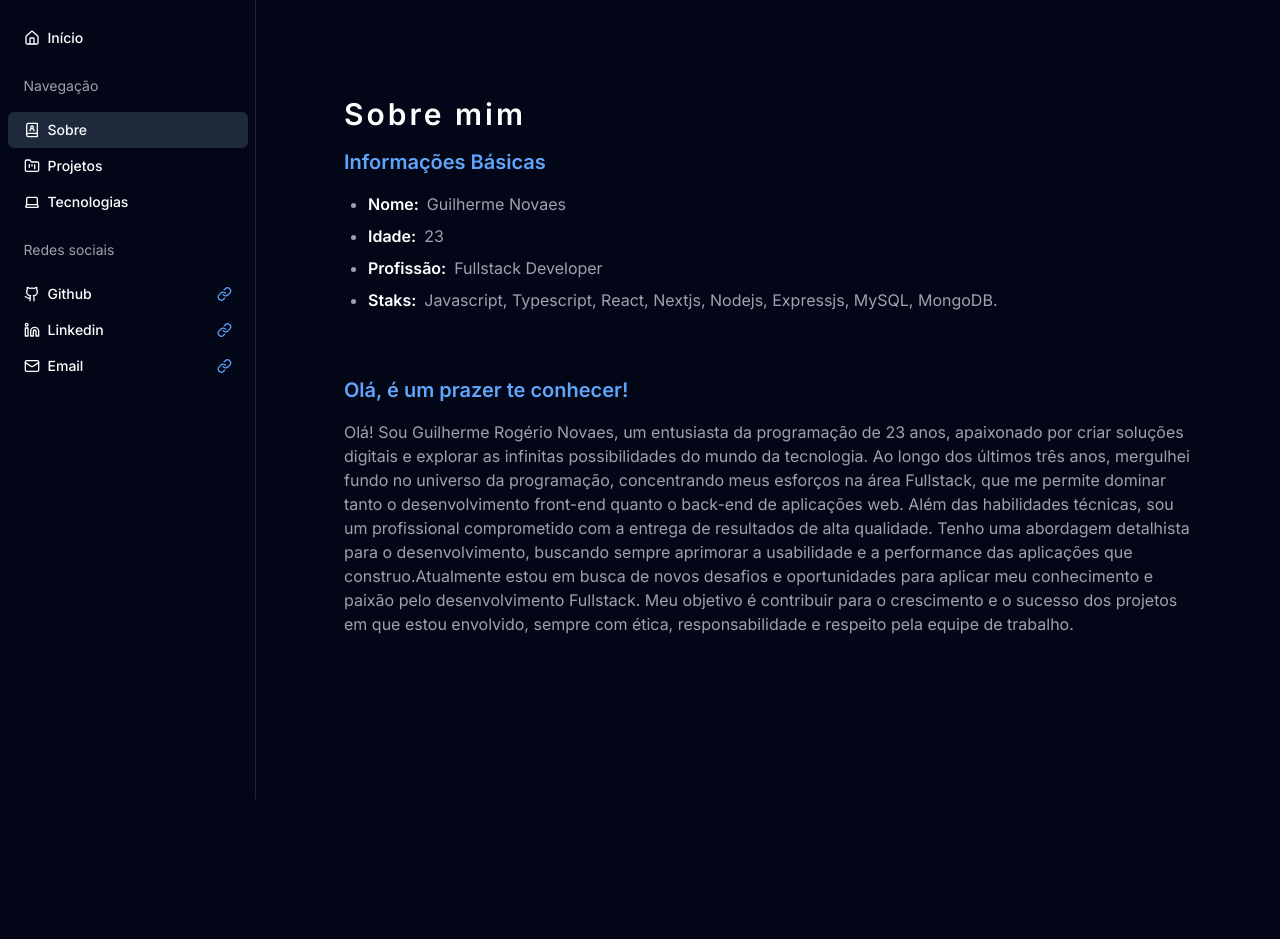
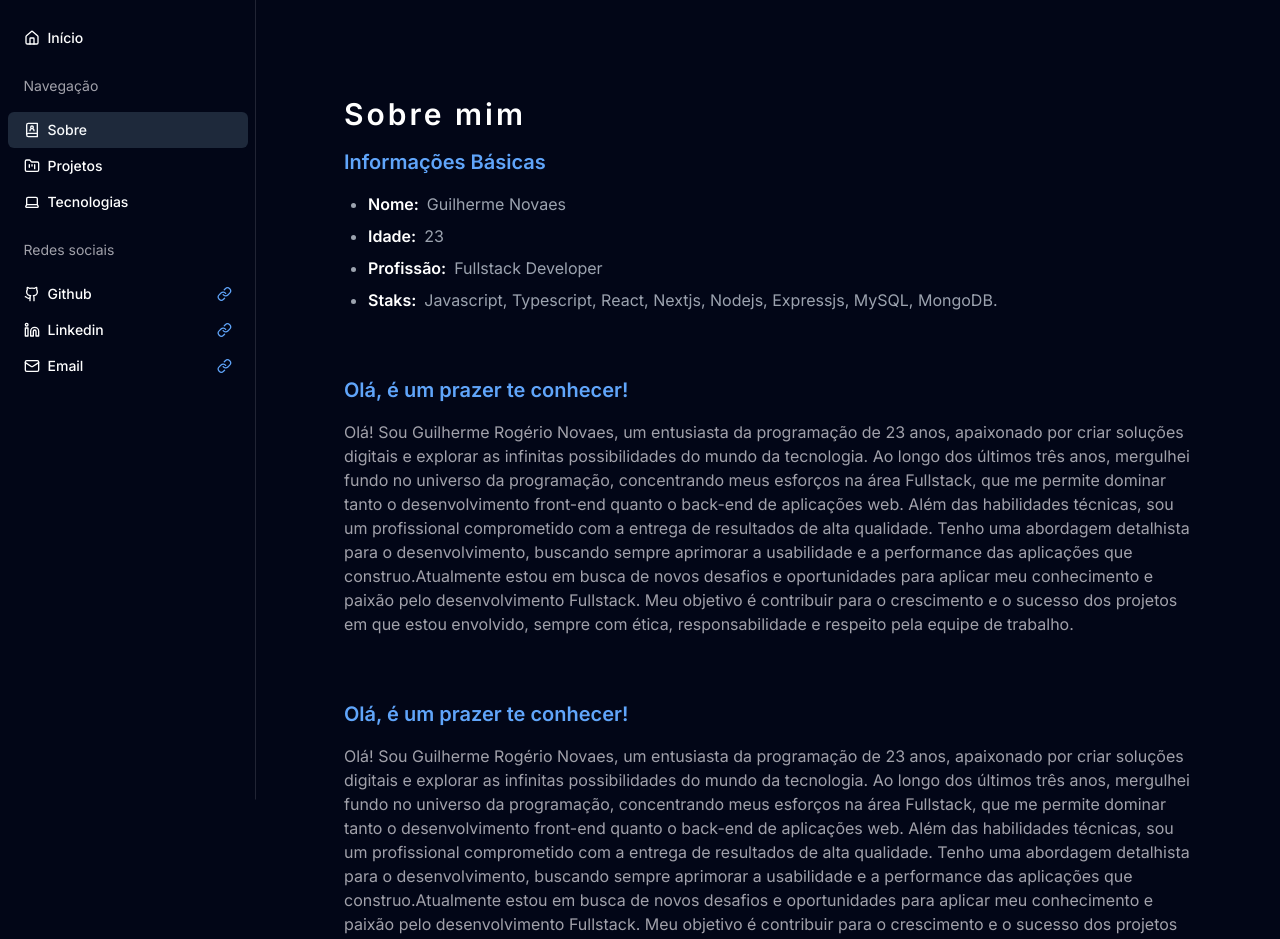
Before and after one commit to Guilherme-RNovaes/portfolioV2, a Next.js app: page /about in a window 1280 px wide. Shown: the top 939 px of the page. Before the commit the page ends 800 px from the top, so only its background shows below. Built offline with nearby package versions, Linux system fonts and the light colour scheme.

Commit message:
style: config animations for about page

```diff
--- a/app/(home)/page.tsx
+++ b/app/(home)/page.tsx
@@ -5,7 +5,7 @@ import Projects from "./_components/Projects";
 
 export default function Home() {
   return (
-    <div className="m-4 md:ml-64 xl:ml-68 flex flex-col items-center justify-center z-0 scroll-smooth">
+    <div className="m-4 mb-8 md:ml-64 xl:ml-68 flex flex-col items-center justify-center z-0 scroll-smooth">
       <Hero />
       <About />
       <Experience />
--- a/app/about/_components/AboutMe.tsx
+++ b/app/about/_components/AboutMe.tsx
@@ -7,6 +7,25 @@ import userProps from "@/config/user"
 type Props = {}
 
 export default function AboutMe({ }: Props) {
+
+  const item = {
+    hidden: { opacity: 0, x: -50 },
+    visible: {
+      opacity: 1,
+      x: 0,
+      transition: {
+        duration: 0.3,
+      }
+    },
+    delay: {
+      opacity: 1,
+      x: 0,
+      transition: {
+        duration: 0.3,
+        delay: 0.3
+      }
+    },
+  };
 
   const SkillsItems = userProps.stack.join(', ')
 
@@ -42,20 +61,39 @@ export default function AboutMe({ }: Props) {
   )
   return (
     <motion.div
-      initial={{ opacity: 0 }}
-      animate={{ opacity: 1 }}
-      transition={{ duration: 0.8 }}
       className="flex flex-col mt-16 md:px-6 mx-4 max-w-4xl items-center justify-center md:w-full"
     >
-      <div className="m-8 md:w-full">
+      <motion.div
+        variants={item}
+        initial="hidden"
+        whileInView="visible"
+        viewport={{ once: true }}
+        className="m-8 md:w-full"
+      >
         <h1 className="text-3xl font-semibold pb-4 tracking-widest">Sobre mim</h1>
         <h2 className="text-blue-400 font-semibold text-xl mb-4">Informações Básicas</h2>
         {personalInfo}
-      </div>
-      <div className="m-8 md:w-full">
+      </motion.div>
+      <motion.div
+        variants={item}
+        initial="hidden"
+        whileInView="delay"
+        viewport={{ once: true }}
+        className="m-8 md:w-full"
+      >
         <h2 className="text-blue-400 font-semibold text-xl mb-4">Olá, é um prazer te conhecer!</h2>
         <p className="text-zinc-400">{userProps.moreAbout}</p>
-      </div>
+      </motion.div>
+      <motion.div
+        variants={item}
+        initial="hidden"
+        whileInView="visible"
+        viewport={{ once: true }}
+        className="m-8 md:w-full"
+      >
+        <h2 className="text-blue-400 font-semibold text-xl mb-4">Olá, é um prazer te conhecer!</h2>
+        <p className="text-zinc-400">{userProps.moreAbout}</p>
+      </motion.div>
     </motion.div>
 
   )
```
